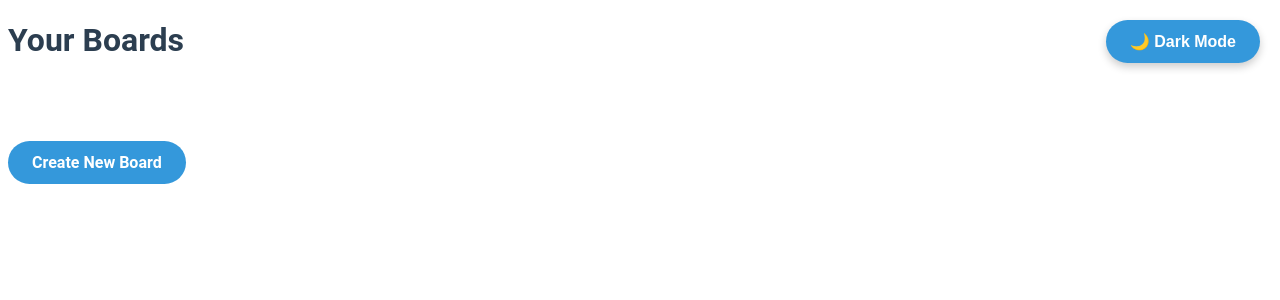
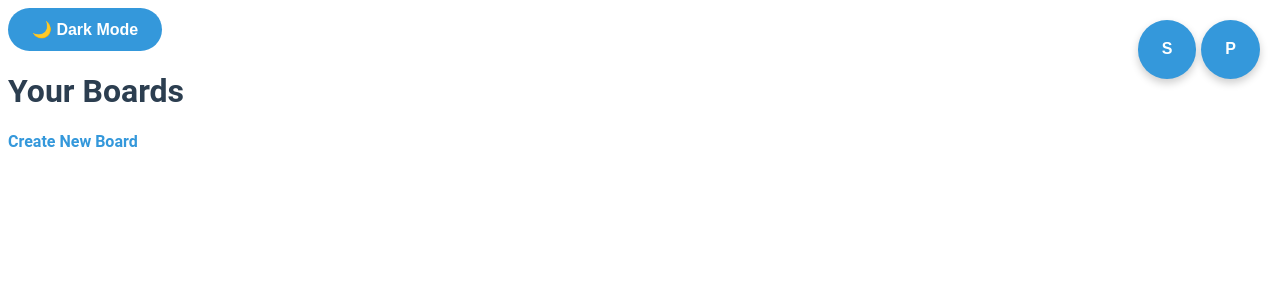
Before and after one commit to EasyBulletinBoard/BulletinBoard, a Django app: page /boards/ in a window 1280 px wide. Shown: the top 300 px of the page. Run offline with Django 5.2, Linux system fonts and the light colour scheme; the visitor is signed in with stand-in values (Sample User, id 1); data that the repository does not hold is empty.

Commit message:
Add and implement base.html + add settings button+screen

```diff
--- /dev/null
+++ b/board/templates/base.html
@@ -0,0 +1,25 @@
+<!DOCTYPE html>
+<html lang="en">
+<head>
+    {% load static %}
+    {% load i18n %}
+    <meta charset="UTF-8">
+    <meta name="viewport" content="width=device-width, initial-scale=1.0">
+    <title>{% block title %}{% trans "Bulletin Board" %}{% endblock %}</title>
+    <link rel="stylesheet" href="{% static '/css/global.css' %}">
+    {% block extra_css %}{% endblock %}
+</head>
+<body class="light-mode">
+    <div class="header-bar" style="display: flex; flex-direction: row; align-items: center;">
+        <button class="settings-btn">S</button>
+        <button class="profile-icon">P</button>
+    </div>
+    <button id="theme-toggle">{% trans "Dark Mode" %}</button>
+    <div class="container">
+        {% block content %}{% endblock %}
+    </div>
+    <script src="{% static 'js/theme-toggle.js' %}"></script>
+    <script src="{% static 'js/settings.js' %}"></script>
+    {% block extra_js %}{% endblock %}
+</body>
+</html>
--- a/board/templates/board/board_list.html
+++ b/board/templates/board/board_list.html
@@ -1,54 +1,8 @@
-<!DOCTYPE html>
-<html lang="en">
-<head>
-    <meta charset="UTF-8">
-    <meta name="viewport" content="width=device-width, initial-scale=1.0">
-    <title>Your Boards</title>
-    {% load static %}
-    <link rel="stylesheet" href="{% static '/css/global.css' %}">
-    <style>
-        .grid {
-            display: grid;
-            grid-template-columns: repeat(auto-fit, minmax(250px, 1fr));
-            gap: 20px;
-            padding: 20px;
-        }
-        .board-card {
-            background-color: #ffffff;
-            padding: 20px;
-            border-radius: 15px;
-            text-align: center;
-            font-size: 1.2rem;
-            color: #2c3e50;
-            text-decoration: none;
-            box-shadow: 0 4px 8px rgba(0, 0, 0, 0.1);
-            transition: transform 0.3s ease, box-shadow 0.3s ease;
-        }
-        .board-card:hover {
-            transform: translateY(-10px);
-            box-shadow: 0 8px 16px rgba(0, 0, 0, 0.2);
-        }
-        .create-board {
-            display: inline-block;
-            margin: 20px auto;
-            padding: 12px 24px;
-            background-color: #3498db;
-            color: white;
-            text-decoration: none;
-            border-radius: 30px;
-            font-size: 1rem;
-            font-weight: bold;
-            transition: background-color 0.3s ease, transform 0.2s ease, box-shadow 0.3s ease;
-        }
-        .create-board:hover {
-            background-color: #2980b9;
-            transform: scale(1.05);
-            box-shadow: 0 6px 12px rgba(0, 0, 0, 0.2);
-        }
-    </style>
-</head>
-<body class="light-mode">
-    <button id="theme-toggle">🌙 Dark Mode</button>
+{% extends "base.html" %}
+
+{% block title %}Your Boards{% endblock %}
+
+{% block content %}
 <h1>Your Boards</h1>
 <div class="grid">
     {% for board in boards %}
@@ -58,6 +12,4 @@
     {% endfor %}
 </div>
 <a href="{% url 'create_board' %}" class="create-board">Create New Board</a>
-    <script src="{% static 'js/theme-toggle.js' %}"></script>
-</body>
-</html>
+{% endblock %}
--- a/board/urls.py
+++ b/board/urls.py
@@ -8,4 +8,5 @@
     path('create/', views.create_board, name='create_board'),
     path('<int:board_id>/create_card/', views.create_card, name='create_card'),
     path('<int:board_id>/add_member/', views.add_member, name='add_member'),
+    path("settings/", views.settings, name="settings"),
 ]
--- a/board/views.py
+++ b/board/views.py
@@ -82,3 +82,7 @@
     else:
         form = UserCreationForm()
     return render(request, 'board/signup.html', {'form': form})
+
+
+def settings(request):
+    return render(request, 'settings.html')
--- a/static/css/global.css
+++ b/static/css/global.css
@@ -12,17 +12,37 @@
     transition: background 0.5s ease, color 0.5s ease;
 }
 
-#theme-toggle {
+.header-bar {
     position: fixed;
     top: 20px;
     right: 20px;
+    gap: 5px
+}
+
+.settings-btn {
     padding: 12px 24px;
-    border-radius: 30px;
     cursor: pointer;
     z-index: 1000;
     background-color: #3498db;
     color: white;
     border: none;
+    border-radius: 99999;
+    aspect-ratio: 1;
+    font-size: 1rem;
+    font-weight: bold;
+    box-shadow: 0 4px 8px rgba(0, 0, 0, 0.2);
+    transition: background-color 0.3s ease, transform 0.2s ease, box-shadow 0.3s ease;
+}
+
+.profile-icon {
+    padding: 12px 24px;
+    cursor: pointer;
+    z-index: 1000;
+    background-color: #3498db;
+    color: white;
+    border: none;
+    border-radius: 99999;
+    aspect-ratio: 1;
     font-size: 1rem;
     font-weight: bold;
     box-shadow: 0 4px 8px rgba(0, 0, 0, 0.2);
--- /dev/null
+++ b/static/js/settings.js
@@ -0,0 +1,7 @@
+document.addEventListener('DOMContentLoaded', function() {
+    const settingsButton = document.getElementsByClassName('settings-btn')[0];
+
+    settingsButton.addEventListener('click', function() {
+        window.location.href = '/boards/settings';
+    });
+});
```
Also changed, not shown: account/templates/signup.html (+7 -14 lines), board/templates/board/add_member.html (+6 -14 lines), board/templates/board/board_detail.html (+6 -30 lines), board/templates/board/create_board.html (+6 -22 lines), board/templates/board/create_card.html (+7 -14 lines), board/templates/board/home.html (+6 -31 lines), board/templates/settings.html (added, +8 -0 lines). Lines whose indentation alone changed are shown as unchanged.
